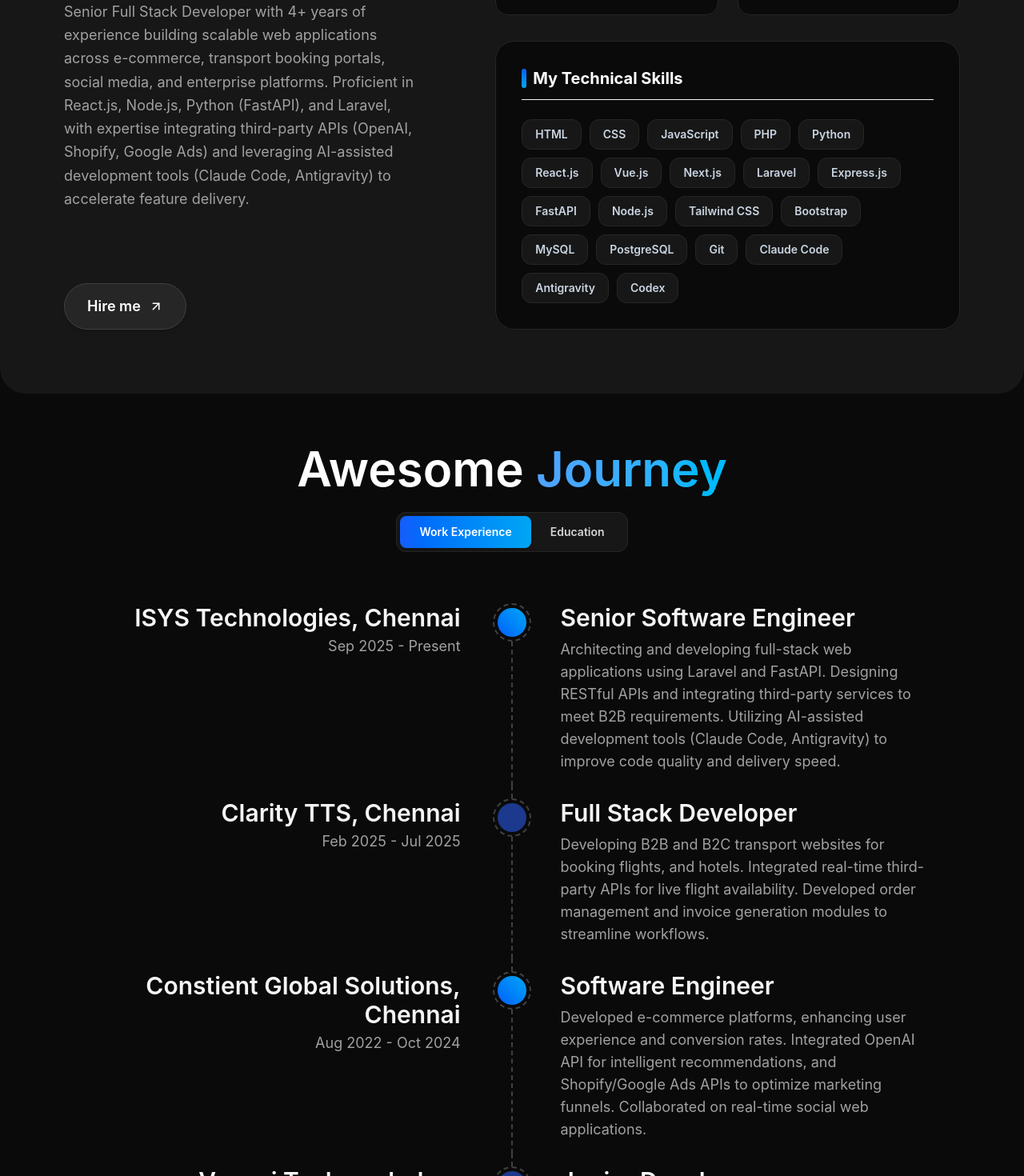
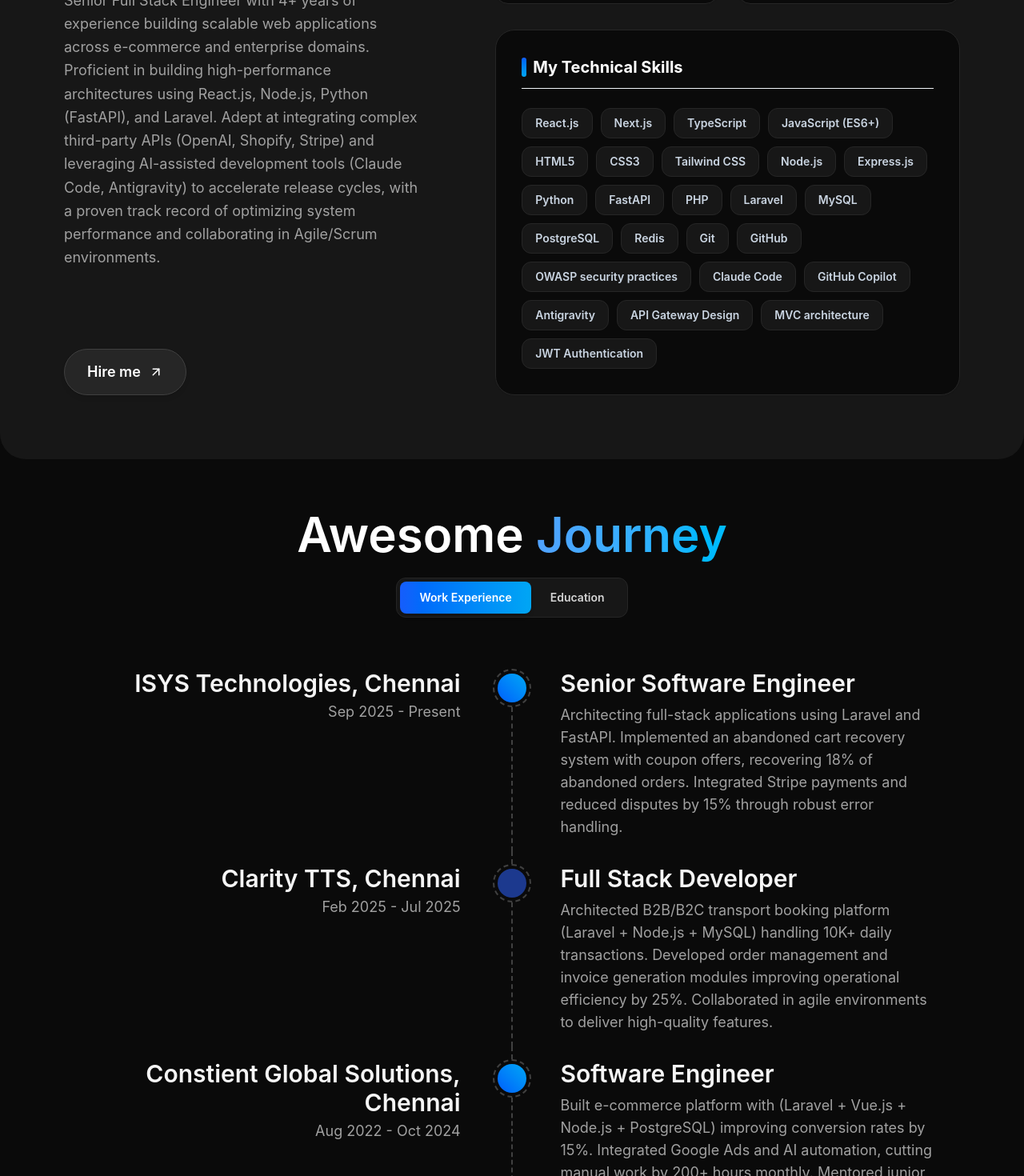
Before and after one commit to mkk-karthi/portfolio-next-js, a Next.js app: page / in a window 1280 px wide. Shown: the part 920-2390 px from the top of the page at 80% size. Built offline with nearby package versions, Linux system fonts and the light colour scheme.

Commit message:
Update CV

```diff
--- a/src/components/sections/Hero.tsx
+++ b/src/components/sections/Hero.tsx
@@ -68,7 +68,7 @@ export default function Hero() {
       </div>
 
       <div className="relative w-full lg:w-[60%] flex flex-col items-center justify-center">
-        <div className="flex w-full max-w-4xl flex-col items-center justify-center translate-y-10 sm:translate-y-14 lg:translate-y-16 transition-all duration-300 ease-in-out group-hover:translate-y-20 group-hover:opacity-0 px-4 sm:px-6">
+        <div className="flex w-full max-w-4xl flex-col items-center justify-center translate-y-10 sm:translate-y-14 lg:translate-y-14 transition-all duration-300 ease-in-out group-hover:translate-y-20 group-hover:opacity-0 px-4 sm:px-6">
           <span className="h-10 px-4 py-2 rounded-full border border-dark-100 dark:border-neutral-800 flex items-center justify-center bg-white dark:bg-neutral-900 text-dark-100 dark:text-neutral-200 transition-colors my-4">
             Hello!
           </span>
@@ -81,7 +81,7 @@ export default function Hero() {
               <span>,</span>
             </h1>
           </div>
-          <h2 className="text-dark-100 dark:text-white font-semibold text-3xl sm:text-4xl md:text-5xl xl:text-6xl text-center min-h-[1.2em] flex items-center justify-center transition-colors">
+          <h2 className="text-dark-100 dark:text-white font-semibold text-2xl sm:text-3xl md:text-5xl text-center min-h-[1.2em] flex items-center justify-center transition-colors">
             {currentText}
             <span className="animate-pulse text-sky-500 dark:text-sky-400 ml-1">|</span>
           </h2>
--- a/src/data/data.ts
+++ b/src/data/data.ts
@@ -84,7 +84,7 @@ const totalExperience = calculateExperienceYears([
 
 export const personalInfo = {
   name: "Karthikeyan M",
-  description: `Senior Full Stack Developer with ${totalExperience}+ years of experience building scalable web applications across e-commerce, transport booking portals, social media, and enterprise platforms. Proficient in React.js, Node.js, Python (FastAPI), and Laravel, with expertise integrating third-party APIs (OpenAI, Shopify, Google Ads) and leveraging AI-assisted development tools (Claude Code, Antigravity) to accelerate feature delivery.`,
+  description: `Senior Full Stack Engineer with ${totalExperience}+ years of experience building scalable web applications across e-commerce and enterprise domains. Proficient in building high-performance architectures using React.js, Node.js, Python (FastAPI), and Laravel. Adept at integrating complex third-party APIs (OpenAI, Shopify, Stripe) and leveraging AI-assisted development tools (Claude Code, Antigravity) to accelerate release cycles, with a proven track record of optimizing system performance and collaborating in Agile/Scrum environments.`,
   totalExperience: totalExperience,
   totalProjects: 10,
   quote:
@@ -133,34 +133,39 @@ export const metadatas: Metadata = {
 };
 
 export const typingWords: string[] = [
-  "Web App Developer",
-  "Full Stack Developer",
-  "Frontend Developer",
-  "Backend Developer",
-  "Photo Editor",
+  "Senior Full Stack Developer",
+  "Senior Software Engineer",
+  // "Full Stack Developer",
+  // "Frontend Developer",
+  // "Backend Developer",
 ];
 
 export const skills: string[] = [
-  "HTML",
-  "CSS",
-  "JavaScript",
+  "React.js",
+  "Next.js",
+  "TypeScript",
+  "JavaScript (ES6+)",
+  "HTML5",
+  "CSS3",
+  "Tailwind CSS",
+  "Node.js",
+  "Express.js",
+  "Python",
+  "FastAPI",
   "PHP",
-  "Python",
-  "React.js",
-  "Vue.js",
-  "Next.js",
   "Laravel",
-  "Express.js",
-  "FastAPI",
-  "Node.js",
-  "Tailwind CSS",
-  "Bootstrap",
   "MySQL",
   "PostgreSQL",
+  "Redis",
   "Git",
+  "GitHub",
+  "OWASP security practices",
   "Claude Code",
+  "GitHub Copilot",
   "Antigravity",
-  "Codex",
+  "API Gateway Design",
+  "MVC architecture",
+  "JWT Authentication",
 ];
 
 export const experiences: Experience[] = [
@@ -168,25 +173,25 @@ export const experiences: Experience[] = [
     company: "ISYS Technologies, Chennai",
     duration: "Sep 2025 - Present",
     role: "Senior Software Engineer",
-    desc: "Architecting and developing full-stack web applications using Laravel and FastAPI. Designing RESTful APIs and integrating third-party services to meet B2B requirements. Utilizing AI-assisted development tools (Claude Code, Antigravity) to improve code quality and delivery speed.",
+    desc: "Architecting full-stack applications using Laravel and FastAPI. Implemented an abandoned cart recovery system with coupon offers, recovering 18% of abandoned orders. Integrated Stripe payments and reduced disputes by 15% through robust error handling.",
   },
   {
     company: "Clarity TTS, Chennai",
     duration: "Feb 2025 - Jul 2025",
     role: "Full Stack Developer",
-    desc: "Developing B2B and B2C transport websites for booking flights, and hotels. Integrated real-time third-party APIs for live flight availability. Developed order management and invoice generation modules to streamline workflows.",
+    desc: "Architected B2B/B2C transport booking platform (Laravel + Node.js + MySQL) handling 10K+ daily transactions. Developed order management and invoice generation modules improving operational efficiency by 25%. Collaborated in agile environments to deliver high-quality features.",
   },
   {
     company: "Constient Global Solutions, Chennai",
     duration: "Aug 2022 - Oct 2024",
     role: "Software Engineer",
-    desc: "Developed e-commerce platforms, enhancing user experience and conversion rates. Integrated OpenAI API for intelligent recommendations, and Shopify/Google Ads APIs to optimize marketing funnels. Collaborated on real-time social web applications.",
+    desc: "Built e-commerce platform with (Laravel + Vue.js + Node.js + PostgreSQL) improving conversion rates by 15%. Integrated Google Ads and AI automation, cutting manual work by 200+ hours monthly. Mentored junior developers on Laravel and architecture patterns.",
   },
   {
     company: "Vaagai Tecknowledge, Virudhunagar",
     duration: "Jun 2021 - Jul 2022",
     role: "Junior Developer",
-    desc: "Developed an Order Management System for efficient order processing and inventory tracking. Built a Members Portal with integrated event management capabilities to boost user engagement and personalized access. Used modern frameworks to ensure scalable and maintainable applications.",
+    desc: "Launched members portal with Laravel + Vue.js + React.js improving engagement by 2x. Collaborated with teams to gather requirements and deliver timely solutions. Implemented responsive design patterns across major applications.",
   },
 ];
 
@@ -229,27 +234,33 @@ export const contacts: ContactItem[] = [
 export const projectData: PortfolioItem[] = [
   {
     image: "/react-games.webp",
-    title: "React Games",
+    title: "React Games Platform",
     href: "https://games.mkkcreation.com/",
     github: "https://github.com/mkk-karthi/react-games",
-    desc: "Interactive browser games built using React and TypeScript demonstrating advanced state management, animations, and modular component architecture.",
-    tech: ["React", "TailwindCSS", "TypeScript"]
+    desc: "Interactive gaming platform with 10+ games. Showcases advanced state management, custom hooks, and fully responsive layouts.",
+    tech: ["React.js", "TypeScript", "Tailwind CSS"]
   },
   {
     image: "/personal-portfolio.webp",
     title: "Developer Portfolio",
-    href: "https://v1.mkkcreation.com/",
-    github: "https://github.com/mkk-karthi/mkk-karthi.github.io",
-    desc: "Personal portfolio site with dynamic project showcase, dark mode switcher, and skills timeline built on Next.js for SEO and high performance.",
-    tech: ["HTML", "CSS", "Javescript"]
+    href: "https://mkkcreation.com/",
+    github: "https://github.com/mkk-karthi/portfolio-next-js",
+    desc: "Modern personal portfolio with project showcase, dark mode, and analytics. Optimized for performance and SEO, built on Next.js.",
+    tech: ["Next.js", "TypeScript", "Tailwind CSS", "Vercel"]
   },
   {
     image: "/create-new-express-project-npm.webp",
-    title: "Create Express Project",
+    title: "Create Express Project (npm Package)",
     href: "https://www.npmjs.com/package/create-new-express-project",
     github: "https://github.com/mkk-karthi/create-new-express-project",
-    desc: "CLI scaffolding tool for Express.js APIs. Generates boilerplate code, structured folders, and configurations for fast, production-ready backend project setup.",
-    tech: ["NPM", "Node.js", "Express.js"]
+    desc: "Production-ready Express.js CLI scaffolding tool that generates boilerplate code, structured folders, and custom configurations for rapid backend setup.",
+    tech: ["Node.js", "npm", "MVC Architecture", "JavaScript"]
+  },
+  {
+    image: "/ecommerce.webp",
+    title: "E-commerce Web Application",
+    desc: "Full-stack SaaS platform with product catalog, cart, payments, and analytics. Features include promotion creation, campaign management, and performance optimizations.",
+    tech: ["Laravel", "Vue.js", "PostgreSQL", "Node.js", "Redis Caching", "OpenAI Integration"]
   },
   {
     image: "/social-media.webp",
@@ -263,10 +274,4 @@ export const projectData: PortfolioItem[] = [
     desc: "Enterprise member management system featuring role-based access control, secure authentication, and personalized user dashboards developed using Laravel and Vue.js.",
     tech: ["Laravel", "Vue.js", "MySQL", "React.js"]
   },
-  {
-    image: "/ecommerce.webp",
-    title: "E-commerce Web Application",
-    desc: "B2B e-commerce platform built with Laravel, Vue.js, and PostgreSQL. Features product catalogs, shopping carts, order pipelines, and Shopify/payment API integrations.",
-    tech: ["Laravel", "Vue.js", "PostgreSQL", "Node.js", "OpenAI"]
-  },
 ];
```
Also changed, not shown: 1 other file (tests, documents, lock files or other folders).
